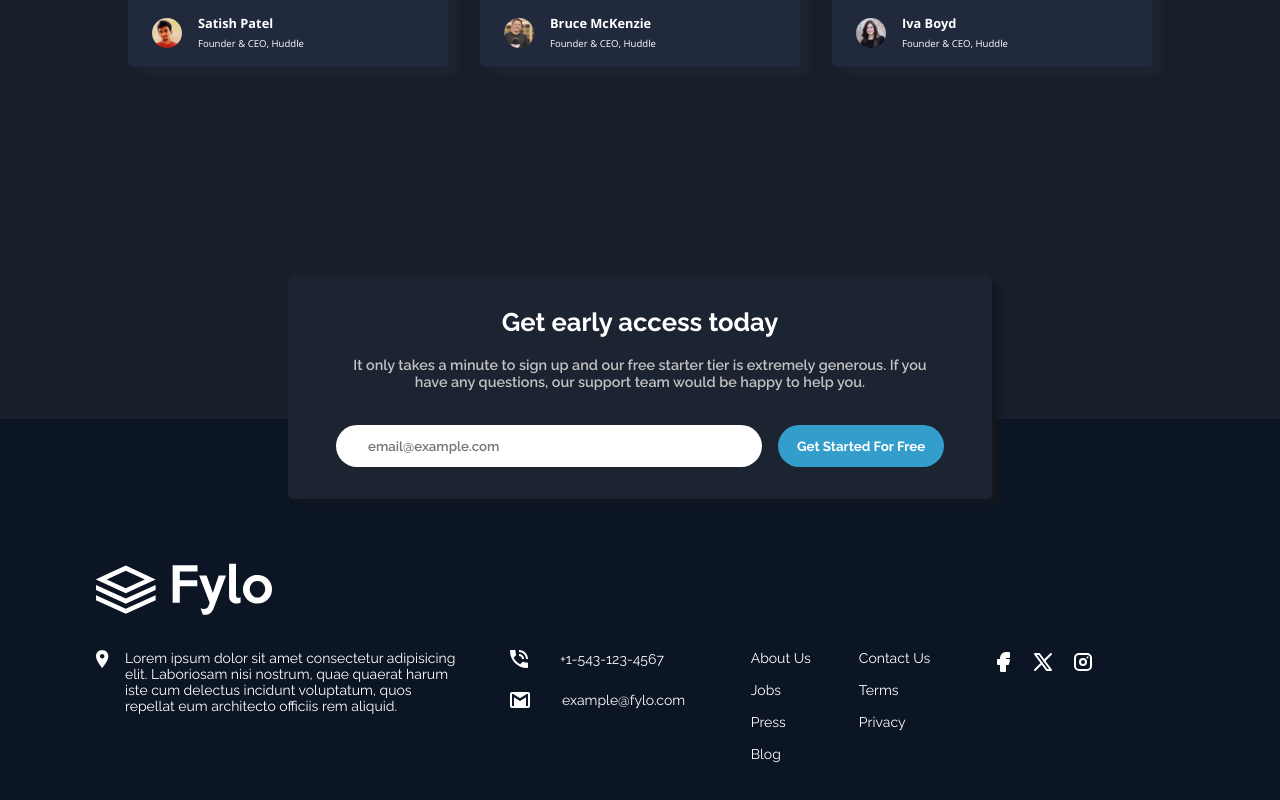
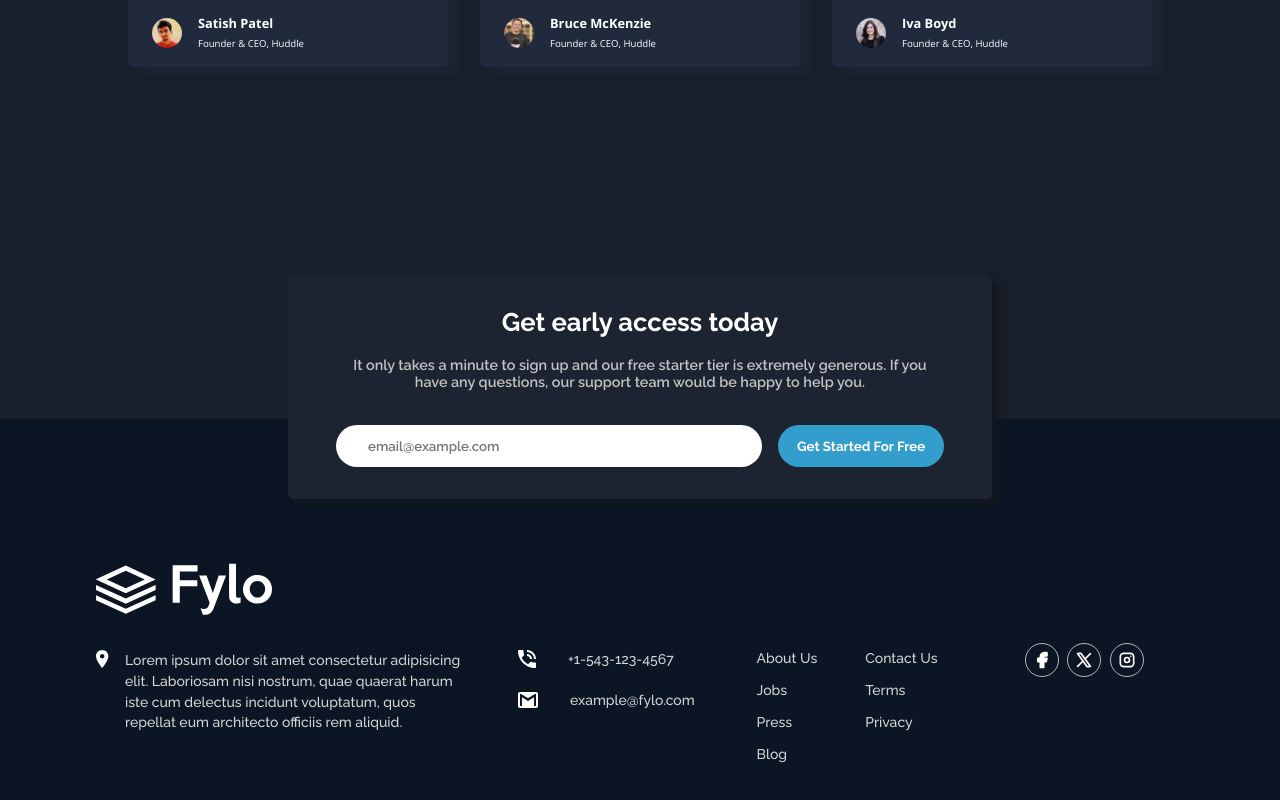
Before and after one commit to Humber70/Fylo-landing-page, a React (Vite) app: page / in a window 1280 px wide. Shown: the part 2357-3157 px from the top of the page. Built offline with nearby package versions, Linux system fonts and the light colour scheme; the HTML template or start-up script is replaced by a standard one.

Commit message:
style: update footer styles for inproved layout and color

```diff
--- a/src/components/Footer/Footer.module.css
+++ b/src/components/Footer/Footer.module.css
@@ -1,6 +1,9 @@
 .footer {
   width: 100%;
   background-color: var(--color-navy-950);
+  font-weight: 500;
+  color: #d6d6d6;
+
 }
 
 .contentFooter {
@@ -19,6 +22,7 @@
 .footerLinks {
   display: flex;
   align-items: first baseline;
+  justify-content: center;
   gap: 3rem;
 
   li {
@@ -27,7 +31,7 @@
 
   a {
     display: inline-block;
-    color: var(--color-white);
+    color: #d6d6d6;
   }
 }
 
@@ -37,9 +41,28 @@
   gap: 1rem;
 }
 
+.adress {
+  p {
+    line-height: 1.3rem;
+  }
+}
+
+.social {
+  justify-content: center;
+
+  img {
+    width: 20px;
+    outline: 1px solid rgb(182, 182, 182);
+    outline-offset: .4rem;
+    margin: 0 .4rem 0 0;
+    border-radius: 50%;
+  }
+}
+
 .contact {
   display: flex;
   flex-direction: column;
+  justify-self: center;
   gap: 1.5rem;
 
   .itemContact {
```
